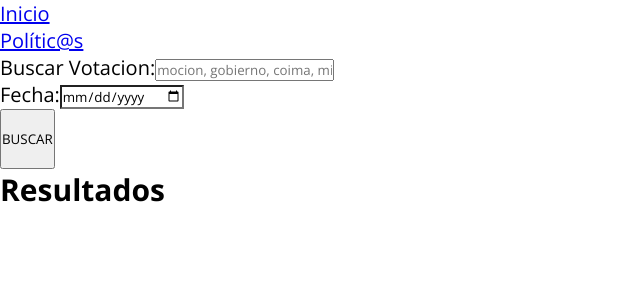
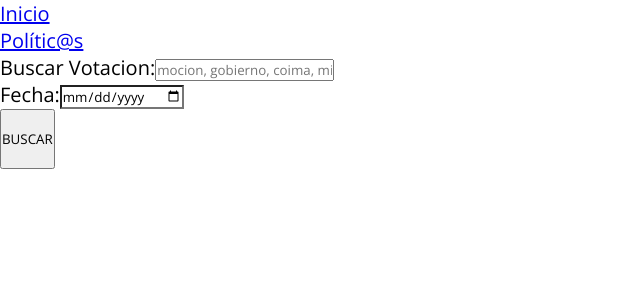
Before and after one commit to eperedo/perulitico, a Next.js app in the folder website/: page / in a window 1280 px wide. Shown: the top 300 px of the page, without its empty margins (0-640 px from the left). Built offline with nearby package versions, Linux system fonts and the light colour scheme.

Commit message:
fix(polls): Fixed search when user go back using browser button

```diff
--- a/website/package.json
+++ b/website/package.json
@@ -16,6 +16,6 @@
 		"node-fetch": "2.6.0",
 		"react": "16.10.2",
 		"react-dom": "16.10.2",
-		"swr": "0.1.7"
+		"swr": "0.1.10"
 	}
 }
--- a/website/pages/index.js
+++ b/website/pages/index.js
@@ -1,4 +1,4 @@
-import { useState, useCallback } from 'react';
+import { Fragment, useCallback, useState, useRef } from 'react';
 import Card from './../components/Card';
 import BaseButton from '../components/base/BaseButton';
 import BaseInput from '../components/base/BaseInput';
@@ -10,13 +10,13 @@ import BaseHead from '../components/base/BaseHead';
 function Home() {
 	const [loading, setLoading] = useState(false);
 	const [polls, setPolls] = useState([]);
-	const [searchTerm, setSearchTerm] = useState('');
+	const searchRef = useRef();
 	const [dateTerm, setDateTerm] = useState('');
 
 	async function fetchPolls() {
-		if (searchTerm) {
+		if (searchRef.current.value) {
 			setLoading(true);
-			const json = await getPolls(searchTerm, dateTerm);
+			const json = await getPolls(searchRef.current.value, dateTerm);
 			setPolls(json);
 			setLoading(false);
 			return json;
@@ -31,7 +31,7 @@ function Home() {
 
 	const searchPolls = useCallback(() => {
 		fetchPolls();
-	}, [searchTerm, dateTerm]);
+	}, [searchRef.current, dateTerm]);
 
 	return (
 		<div className="container">
@@ -43,7 +43,7 @@ function Home() {
 						labelProps={{ htmlFor: 'search' }}
 						inputProps={{
 							id: 'search',
-							onChange: (e) => setSearchTerm(e.target.value),
+							ref: searchRef,
 							placeholder: 'mocion, gobierno, coima, ministro, etc',
 						}}
 					>
@@ -74,14 +74,30 @@ function Home() {
 				</div>
 			</div>
 			<section className={styles.containerResult}>
+				{polls.length > 0 && (
+					<Fragment>
 						<header className={styles.headerResult}>
-					{loading ? <h2>Buscando...</h2> : <h2>Resultados</h2>}
+							{loading ? (
+								<h2>Buscando...</h2>
+							) : (
+								<h2>Se encontraron {polls.length} votaciones</h2>
+							)}
 						</header>
 						<section className={styles.containerLaws}>
 							{polls.map((poll) => {
 								return <Card key={poll.id} {...poll} />;
 							})}
 						</section>
+					</Fragment>
+				)}
+				{polls.length === 0 && searchRef.current && (
+					<header className={styles.headerResult}>
+						<h2>
+							No se encontraron votaciones con la palabra "
+							{searchRef.current.value}"
+						</h2>
+					</header>
+				)}
 			</section>
 		</div>
 	);
```
Also changed, not shown: 1 other file (tests, documents, lock files or other folders). Lines whose indentation alone changed are shown as unchanged.
